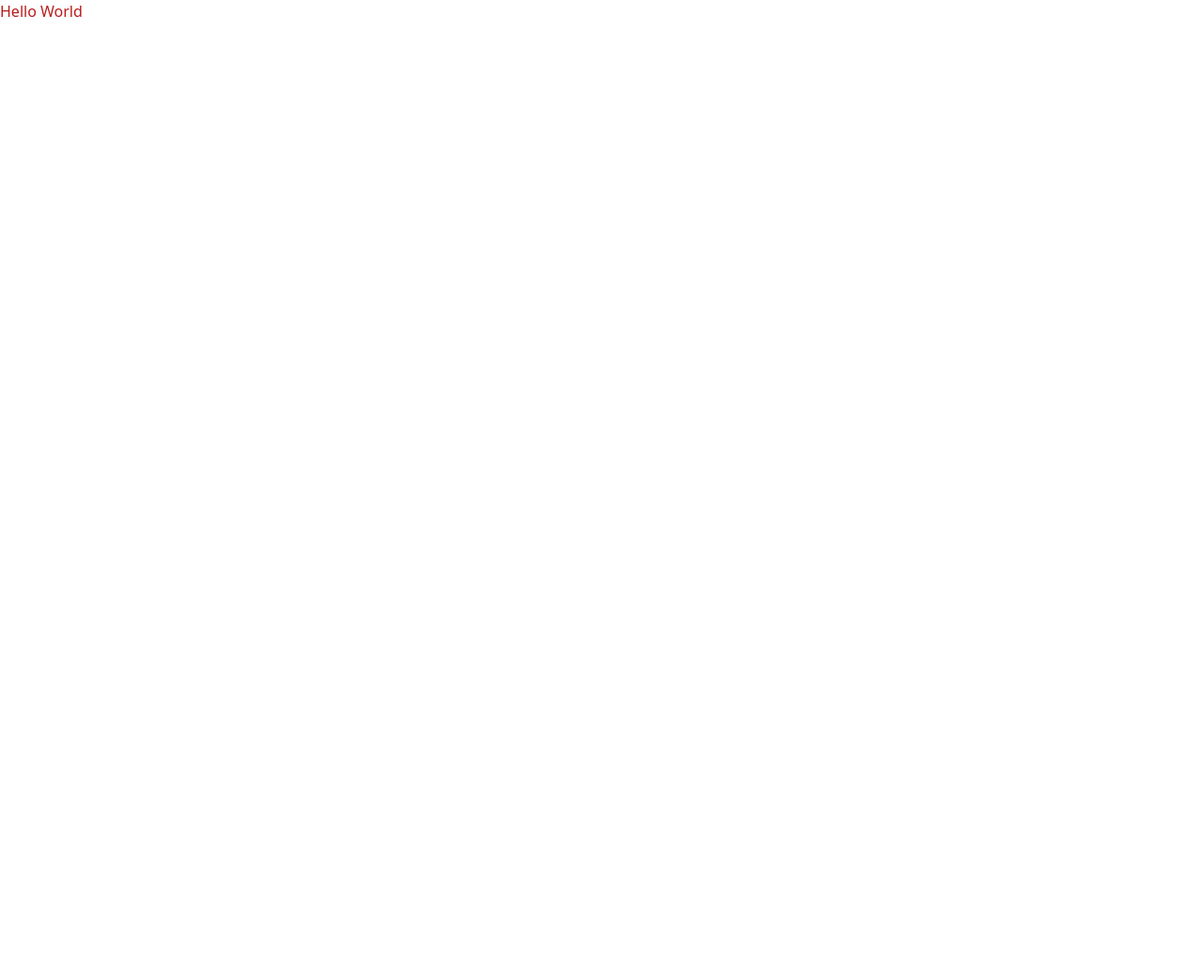
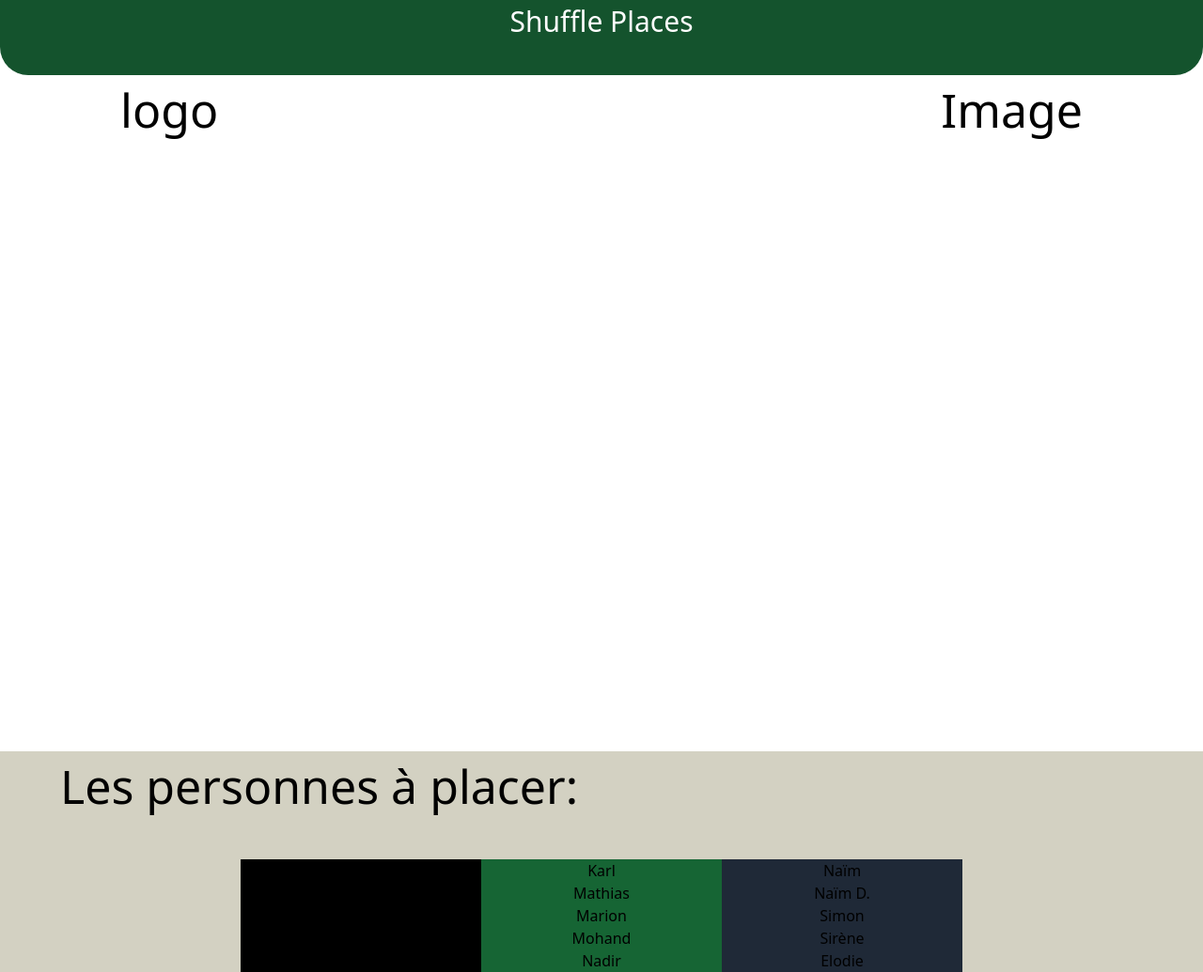
Before and after one commit to ahmedobeidi/Shuffle-Places, a website: page index.html in a window 1280 px wide. Shown: the whole page at 94% size. Before the commit the page ends 800 px from the top, so only its background shows below. Drawn offline with Linux system fonts and the light colour scheme.

Commit message:
ADD: Section 2

```diff
--- a/index.html
+++ b/index.html
@@ -5,8 +5,65 @@
     <meta name="viewport" content="width=device-width, initial-scale=1.0">
     <title>Shuffle Places</title>
     <link rel="stylesheet" href="./css/output.css">
+    <script defer src="./js/script.js"></script>
 </head>
 <body>
-    <h1 class="text-red-700">Hello World</h1>
+
+    <header class="bg-green-900 h-[10vh] flex justify-center rounded-b-lg">
+        <h1 class="text-white text-[30px]">Shuffle Places</h1>
+    </header>
+
+    <main class="flex flex-col">
+
+        <!-- Section 1 -->
+        <section class="h-[90vh] flex flex-row justify-center" id="">
+            <div class="w-[80%] flex flex-row justify-between">
+                <div class="w-1/2 text-[50px]">logo</div>
+                <div class="text-[50px]">Image</div>
+            </div>
+        </section>
+
+        <!-- Section 2 -->
+        <section class="bg-fond" id="listOfStudents">
+
+            <div class="flex flex-col items-center">
+                <h2 class="w-[90%] text-[50px]">Les personnes à placer:</h2>
+            </div>
+
+            <div>
+                <div class="mt-10 flex flex-row justify-center">
+
+                    <!-- <div class="w-[70%]"> -->
+                        <div class="w-[20%] bg-black text-center">
+                            <p>Ahmed</p>
+                            <p>Ali</p>
+                            <p>Clément</p>
+                            <p>Hamza</p>
+                            <p>Jérémy</p>
+                        </div>
+
+                        <div class="w-[20%] bg-green-800 text-center">
+                            <p>Karl</p>
+                            <p>Mathias</p>
+                            <p>Marion</p>
+                            <p>Mohand</p>
+                            <p>Nadir</p>
+                        </div>
+
+                        <div class="w-[20%] bg-gray-800 text-center">
+                            <p>Naïm</p>
+                            <p>Naïm D.</p>
+                            <p>Simon</p>
+                            <p>Sirène</p>
+                            <p>Elodie</p>
+                        </div>
+
+                    <!-- </div> -->
+                </div>
+            </div>
+
+        </section>
+    </main>
+
 </body>
 </html>
--- a/tailwind.config.js
+++ b/tailwind.config.js
@@ -4,7 +4,20 @@ module.exports = {
     "./index.html"
   ],
   theme: {
-    extend: {},
+    extend: {
+      colors: {
+        'fond': "#D3D1C2",
+      },
+      fontFamily: {
+        "": "",
+      },
+      fontSize: {
+        "": "",
+      },
+      borderRadius: {
+        "lg": "30px"
+      }
+    },
   },
   plugins: [],
 }
```
Also changed, not shown: css/output.css, js/script.js (added).
